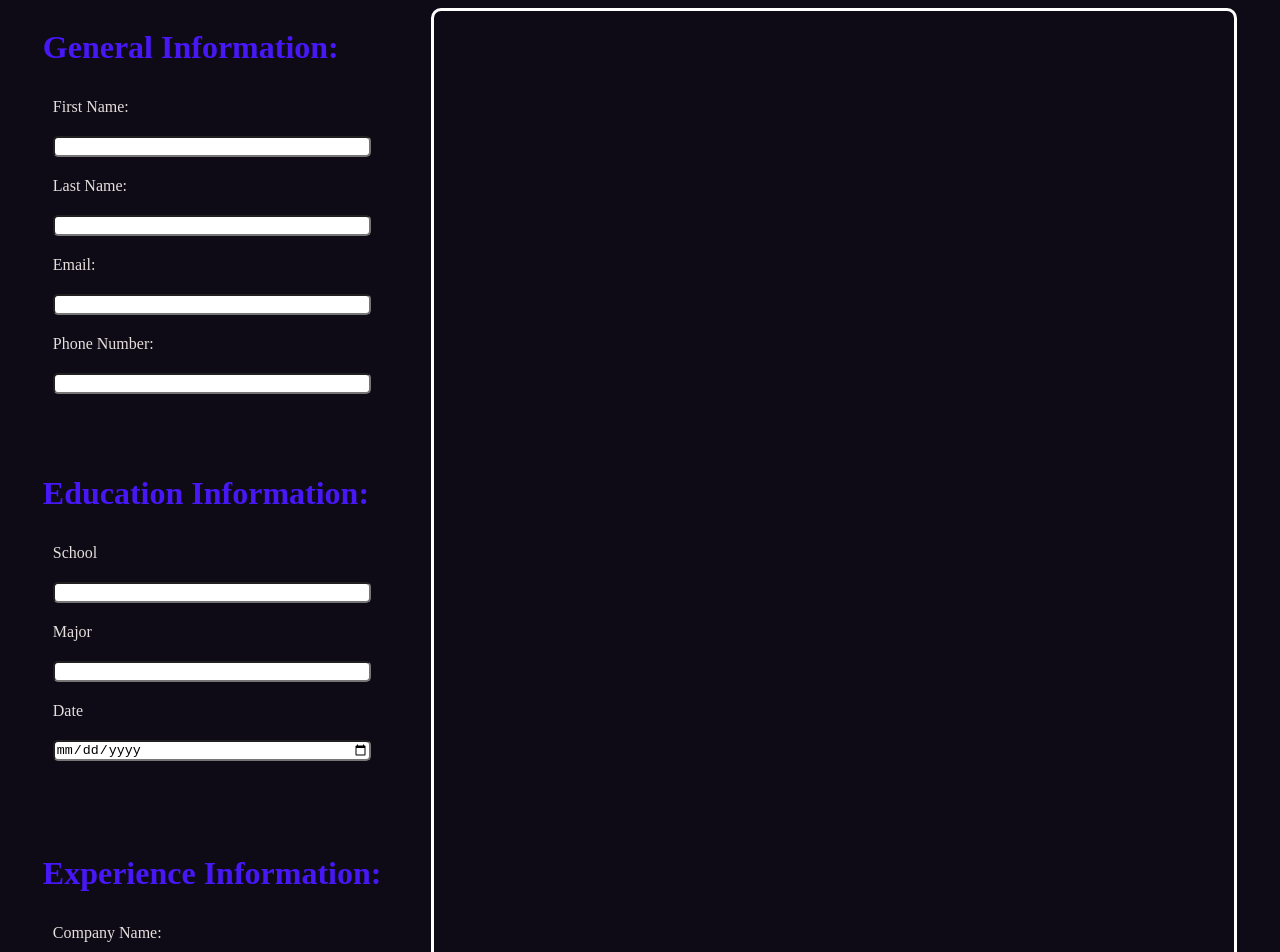
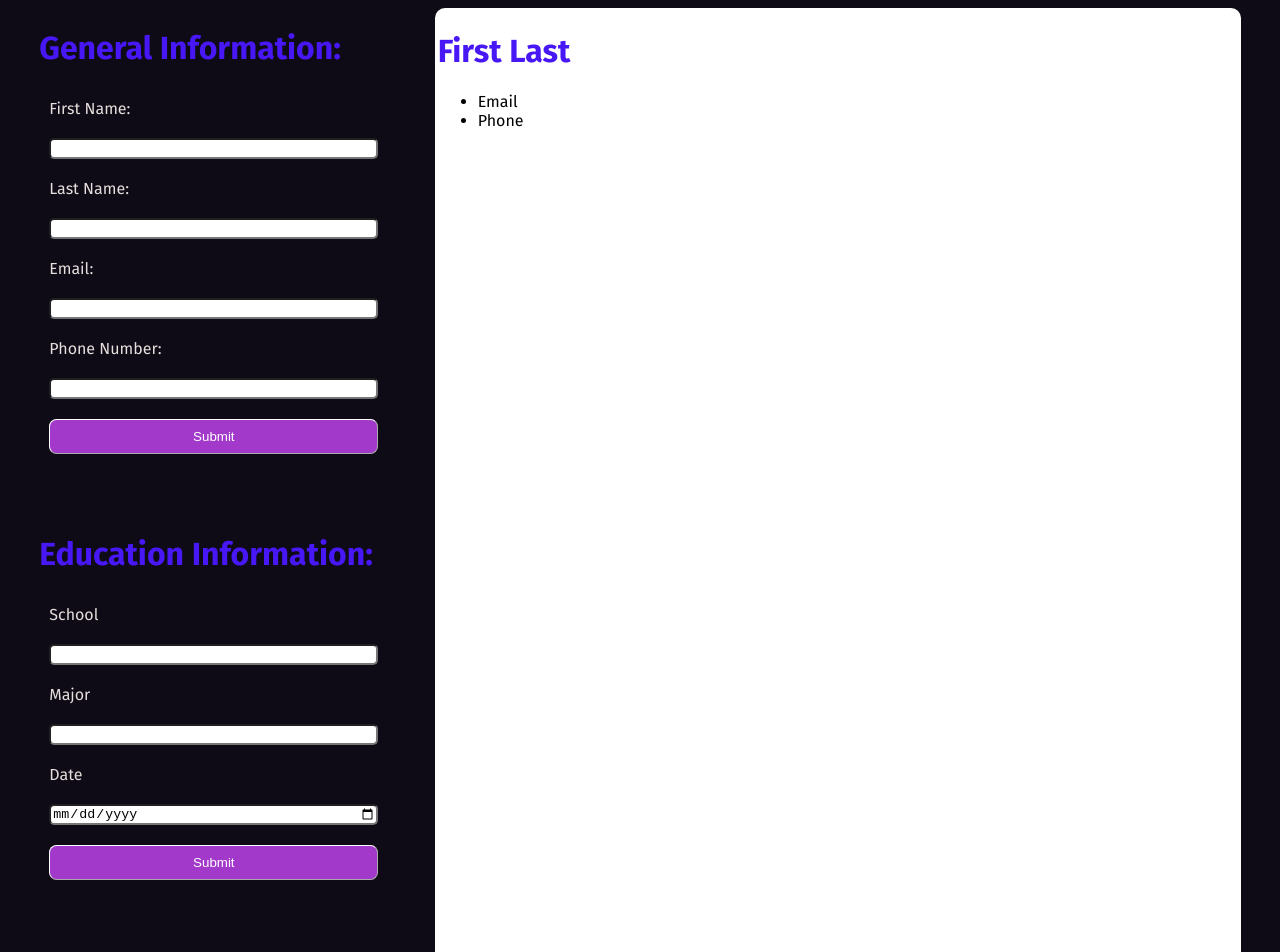
Before and after one commit to iZhGH/CVApp, a React (Vite) app in the folder CV-Application/: page / in a window 1280 px wide. Shown: the top 952 px of the page. Built offline with nearby package versions, Linux system fonts and the light colour scheme.

Commit message:
style + content: - Add submit button and style - Create resumeContent component

```diff
--- a/CV-Application/src/App.css
+++ b/CV-Application/src/App.css
@@ -8,6 +8,7 @@ h1 {
   border-style: solid;
   min-width: 800px;
   min-height: 500px;
+  background-color: white;
 }
 
 .contentWrapper {
@@ -36,3 +37,13 @@ form {
   min-width: 250px;
   min-height: 250px;
 }
+
+input[type=submit] {
+  min-width: 25px;
+  min-height: 35px;
+  background-color: #A239CA;
+  color: white;
+  border-radius: 7.5px;
+  border-width: 1.5px;
+  border-color: white;
+}
--- a/CV-Application/src/App.jsx
+++ b/CV-Application/src/App.jsx
@@ -5,6 +5,7 @@ import './App.css'
 import GeneralInfo from './components/generalInfo'
 import EducationInfo from './components/EducationInfo'
 import ExperienceInfo from './components/ExperienceInfo'
+import ResumeContent from './components/ResumeContent'
 
 function App() {
 
@@ -19,6 +20,7 @@ function App() {
 
     <div className='resumeContent'>
 
+    <ResumeContent />
 
 
     </div>
--- a/CV-Application/src/components/EducationInfo.jsx
+++ b/CV-Application/src/components/EducationInfo.jsx
@@ -27,6 +27,10 @@ export default function GeneralInfo() {
             <label>Date</label>
             <input type="date" />
             </div>
+
+            <div className='formGroup'>
+                <input type='submit'></input>
+            </div>
         </form>
         </div>
         </>
--- a/CV-Application/src/components/ExperienceInfo.jsx
+++ b/CV-Application/src/components/ExperienceInfo.jsx
@@ -29,6 +29,10 @@ export default function ExperienceInfo() {
             <label>Responsibilities:</label>
             <textarea></textarea>
             </div>
+
+            <div className='formGroup'>
+                <input type='submit'></input>
+            </div>
         </form>
         </div>
         </>
--- a/CV-Application/src/components/GeneralInfo.jsx
+++ b/CV-Application/src/components/GeneralInfo.jsx
@@ -35,6 +35,10 @@ export default function GeneralInfo() {
             <label>Phone Number:</label>
             <input type="tel" />
             </div>
+
+            <div className='formGroup'>
+                <input type='submit'></input>
+            </div>
         </form>
         </div>
         </>
--- /dev/null
+++ b/CV-Application/src/components/ResumeContent.jsx
@@ -0,0 +1,16 @@
+export default function ResumeContent() {
+
+
+    return (
+        <div>
+            <div className="generalInformation">
+            <h1>First Last</h1>
+            <ul>
+               <li>Email</li>
+               <li>Phone</li>
+            </ul>
+            </div>
+
+        </div>
+    )
+}
--- a/CV-Application/src/index.css
+++ b/CV-Application/src/index.css
@@ -1,3 +1,6 @@
 body {
+    font-family: "Fira Sans", sans-serif;
+  font-weight: 400;
+  font-style: normal;
     background-color: #0E0B16
 }
```
